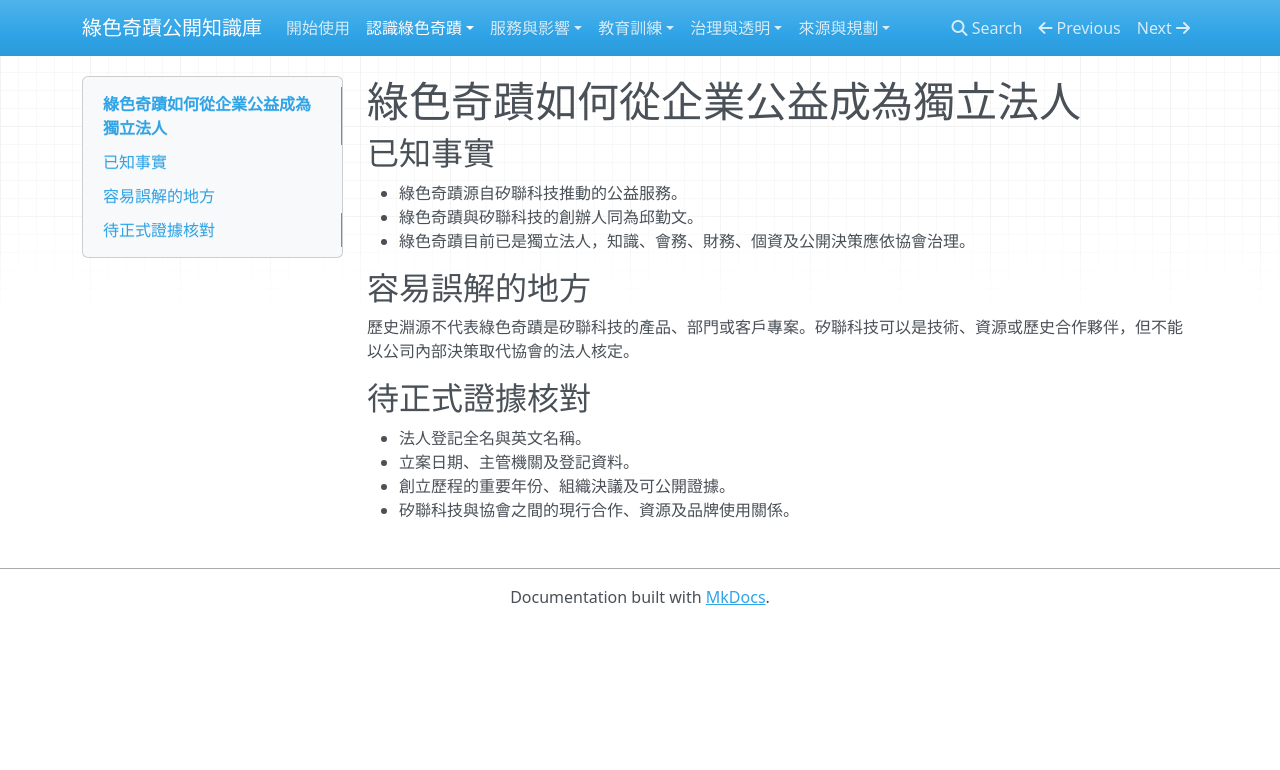
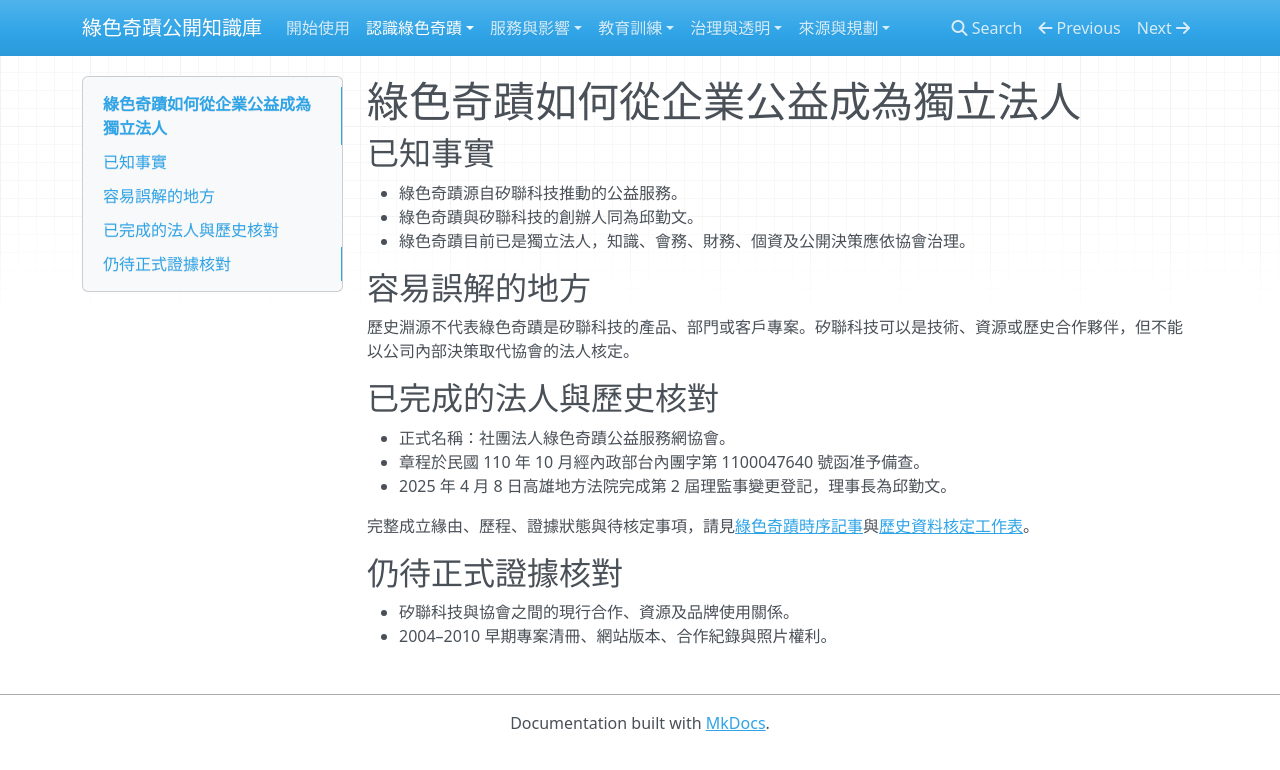
Before and after one commit to TwReuse/green-miracle-knowledge, an MkDocs documentation site: the page built from docs/about/identity-and-history.md, in a window 1280 px wide. Shown: the top 770 px of the page. Built offline with MkDocs 1.6.1, drawn with Linux system fonts in a browser that asks for light colours; nearby versions of some CDN libraries.

Commit message:
docs: establish Green Miracle history timeline

```diff
--- a/docs/about/identity-and-history.md
+++ b/docs/about/identity-and-history.md
@@ -20,9 +20,15 @@
 
 歷史淵源不代表綠色奇蹟是矽聯科技的產品、部門或客戶專案。矽聯科技可以是技術、資源或歷史合作夥伴，但不能以公司內部決策取代協會的法人核定。
 
-## 待正式證據核對
+## 已完成的法人與歷史核對
 
-- 法人登記全名與英文名稱。
-- 立案日期、主管機關及登記資料。
-- 創立歷程的重要年份、組織決議及可公開證據。
+- 正式名稱：社團法人綠色奇蹟公益服務網協會。
+- 章程於民國 110 年 10 月經內政部台內團字第 1100047640 號函准予備查。
+- 2025 年 4 月 8 日高雄地方法院完成第 2 屆理監事變更登記，理事長為邱勤文。
+
+完整成立緣由、歷程、證據狀態與待核定事項，請見[綠色奇蹟時序記事](history-timeline.md)與[歷史資料核定工作表](history-evidence-review.md)。
+
+## 仍待正式證據核對
+
 - 矽聯科技與協會之間的現行合作、資源及品牌使用關係。
+- 2004–2010 早期專案清冊、網站版本、合作紀錄與照片權利。
--- a/mkdocs.yml
+++ b/mkdocs.yml
@@ -6,6 +6,8 @@
   - 開始使用: index.md
   - 認識綠色奇蹟:
       - 法人定位與歷史關係: about/identity-and-history.md
+      - 成立緣由與時序記事: about/history-timeline.md
+      - 歷史資料核定工作表: about/history-evidence-review.md
       - 使命與服務定位: about/mission-and-positioning.md
   - 服務與影響:
       - 再生電腦服務閉環: services/reuse-computer-loop.md
```
Also changed, not shown: docs/about/history-evidence-review.md (added, +35 -0 lines), docs/about/history-timeline.md (added, +63 -0 lines), docs/sources/source-register.md (+8 -0 lines), 3 other files.
